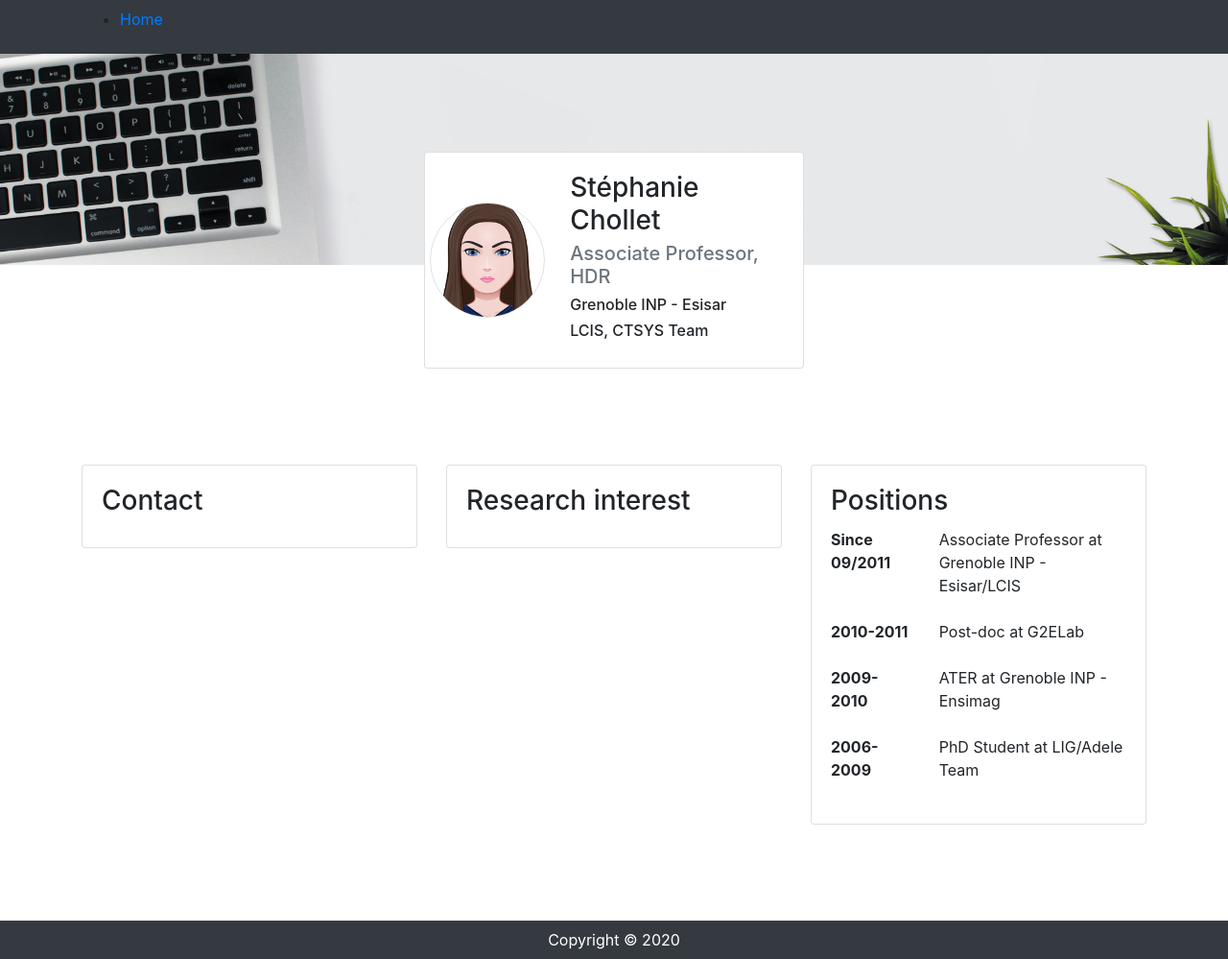
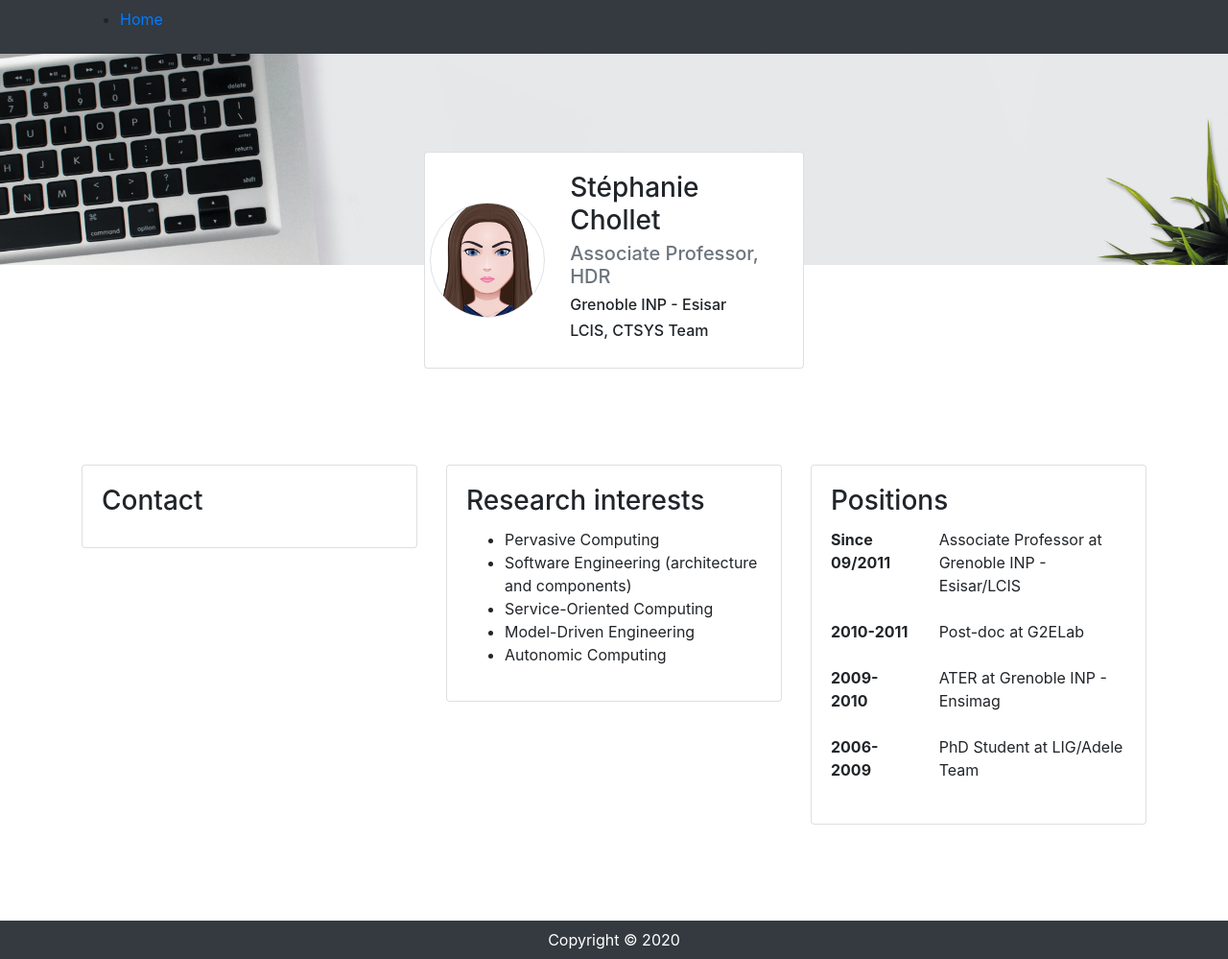
Before and after one commit to schollet/homepage, a Jekyll site: the page built from index.html, in a window 1280 px wide. Shown: the whole page at 96% size. Built offline with Jekyll 4.4.1, drawn with Linux system fonts in a browser that asks for light colours.

Commit message:
Update index.html

```diff
--- a/index.html
+++ b/index.html
@@ -38,7 +38,14 @@ layout: default
     <div class="col-md-4">
       <div class="card">
         <div class="card-body">
-          <h3 class="card-title">Research interest</h3>
+          <h3 class="card-title">Research interests</h3>
+          <ul>
+            <li>Pervasive Computing</li>
+            <li>Software Engineering (architecture and components)</li>
+            <li>Service-Oriented Computing</li>
+            <li>Model-Driven Engineering</li>
+            <li>Autonomic Computing</li>
+          </ul>
         </div>
       </div>
     </div>
```
